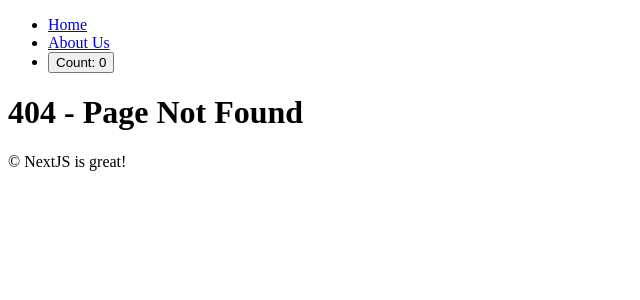
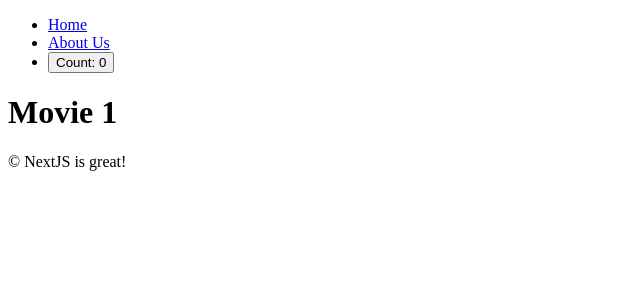
Before and after one commit to aaronlab/learn-nextjs14, a Next.js app: page /movies/1 in a window 1280 px wide. Before the commit this address had no page. Shown: the top 300 px of the page, without its empty margins (0-640 px from the left). Built offline with nearby package versions, Linux system fonts and the light colour scheme.

Commit message:
Dynamic Routes

```diff
--- /dev/null
+++ b/app/movies/[id]/page.tsx
@@ -0,0 +1,15 @@
+export const metadata = {
+  title: "Movie",
+};
+
+export default function MovieDetail(props: {
+  params: {
+    id: string;
+  };
+  searchParams: {
+    region: string;
+    page: string;
+  };
+}) {
+  return <h1>Movie {props.params.id}</h1>;
+}
```
